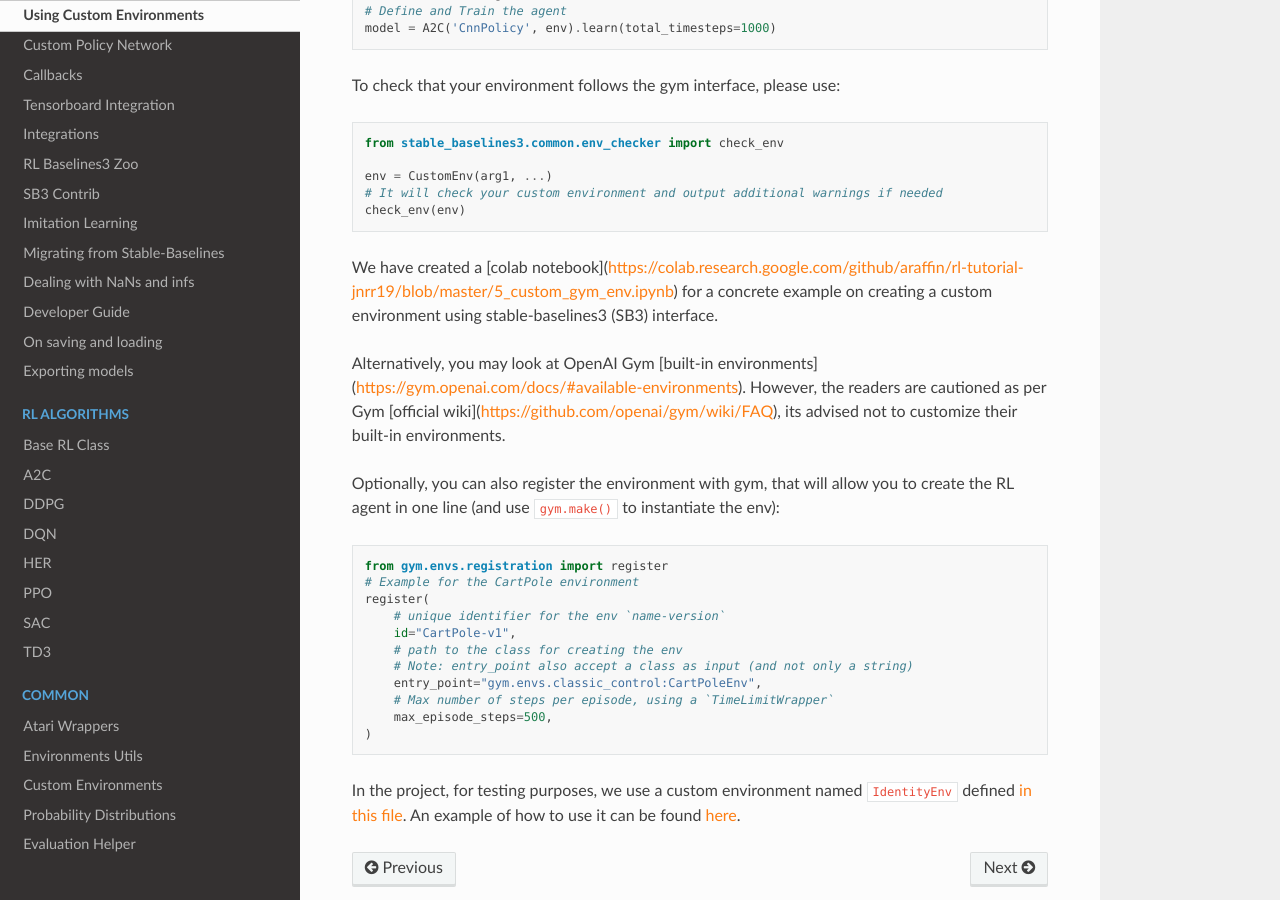
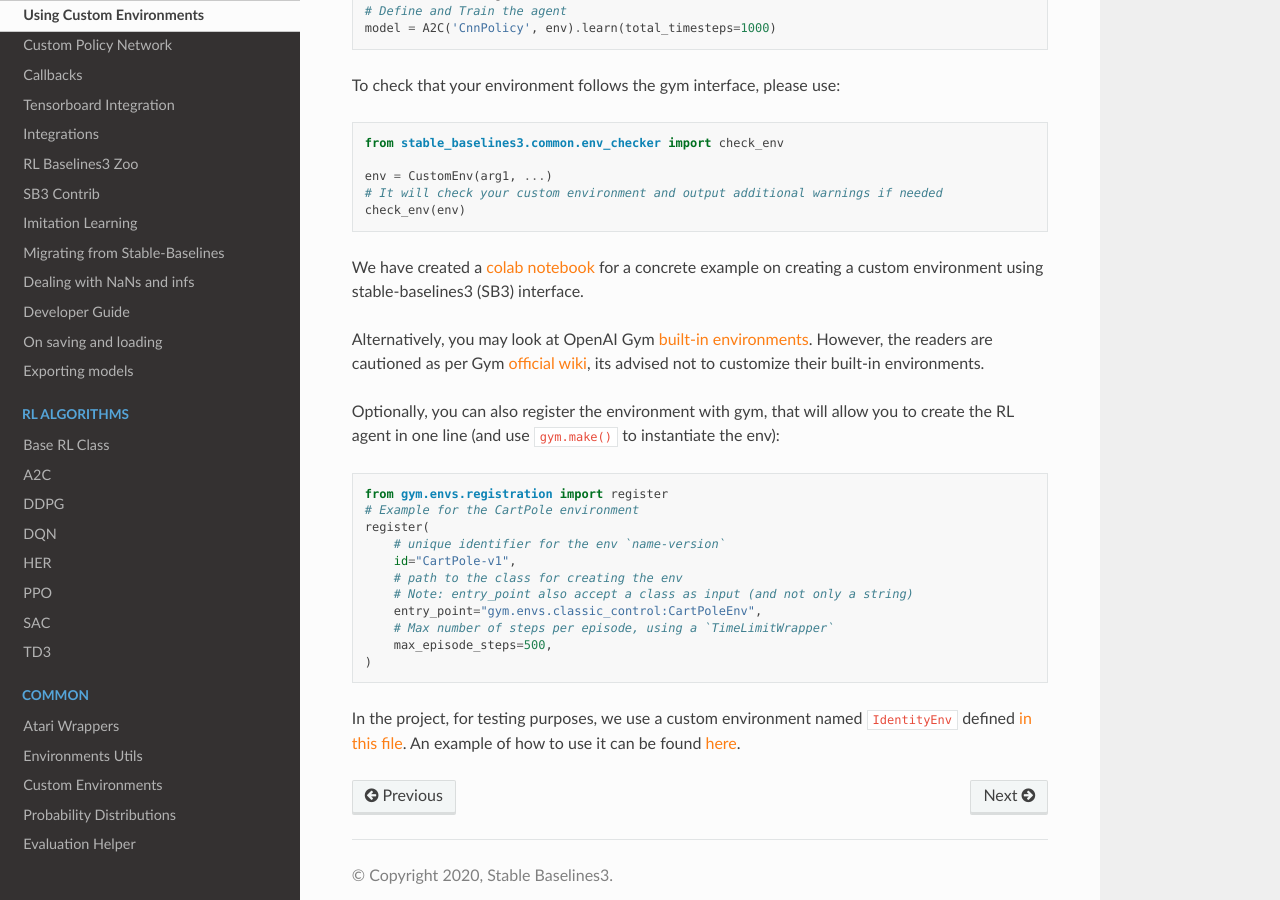
Before and after one commit to DLR-RM/stable-baselines3, a Sphinx documentation site: the page built from docs/guide/custom_env.rst, in a window 1280 px wide and 900 px high, scrolled down 1148 px. Built offline with Sphinx 7.4.7 and the Read the Docs theme 2.0.0, drawn with Linux system fonts in a browser that asks for light colours.

Commit message:
modified page
- updated the in-line text hyperlinks to follow Sphinx restructured text format.

```diff
--- a/docs/guide/custom_env.rst
+++ b/docs/guide/custom_env.rst
@@ -73,9 +73,9 @@
 
 
 
-We have created a [colab notebook](https://colab.research.google.com/github/araffin/rl-tutorial-jnrr19/blob/master/5_custom_gym_env.ipynb) for a concrete example on creating a custom environment using stable-baselines3 (SB3) interface.
+We have created a `colab notebook <https://colab.research.google.com/github/araffin/rl-tutorial-jnrr19/blob/master/5_custom_gym_env.ipynb>`_ for a concrete example on creating a custom environment using stable-baselines3 (SB3) interface.
 
-Alternatively, you may look at OpenAI Gym [built-in environments](https://gym.openai.com/docs/#available-environments). However, the readers are cautioned as per Gym [official wiki](https://github.com/openai/gym/wiki/FAQ), its advised not to customize their built-in environments.
+Alternatively, you may look at OpenAI Gym `built-in environments <https://gym.openai.com/docs/#available-environments>`_. However, the readers are cautioned as per Gym `official wiki <https://github.com/openai/gym/wiki/FAQ>`_, its advised not to customize their built-in environments.
 
 
 Optionally, you can also register the environment with gym, that will allow you to create the RL agent in one line (and use ``gym.make()`` to instantiate the env):
```
